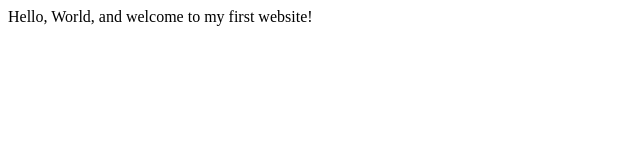
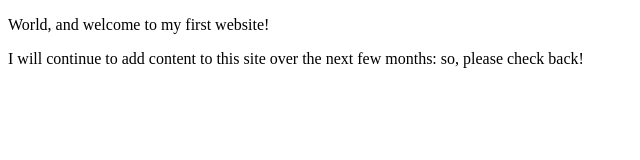
Before and after one commit to mahmoody10/mahmoody10.github.io, a plain HTML site: page index.html in a window 1280 px wide. Shown: the whole page, without its empty margins (0-640 px from the left). Drawn offline with Linux system fonts and the light colour scheme.

Commit message:
Expanded home page
Updated meta information and added content

```diff
--- a/index.html
+++ b/index.html
@@ -3,9 +3,11 @@
     <head>
         <meta charset="utf-8">
         <meta name="viewport" content="width=device-width, initial-scale=1.0">
-        <title>My First Website</title>
+        <meta name="author" content="John Wick">
+        <title>CE Truffaunt | Web Developer</title>
     </head>
     <body>
-       Hello, World, and welcome to my first website!
+       <p>World, and welcome to my first website!</p>
+       <p>I will continue to add content to this site over the next few months: so, please check back!</p>
     </body>
 </html>
```
